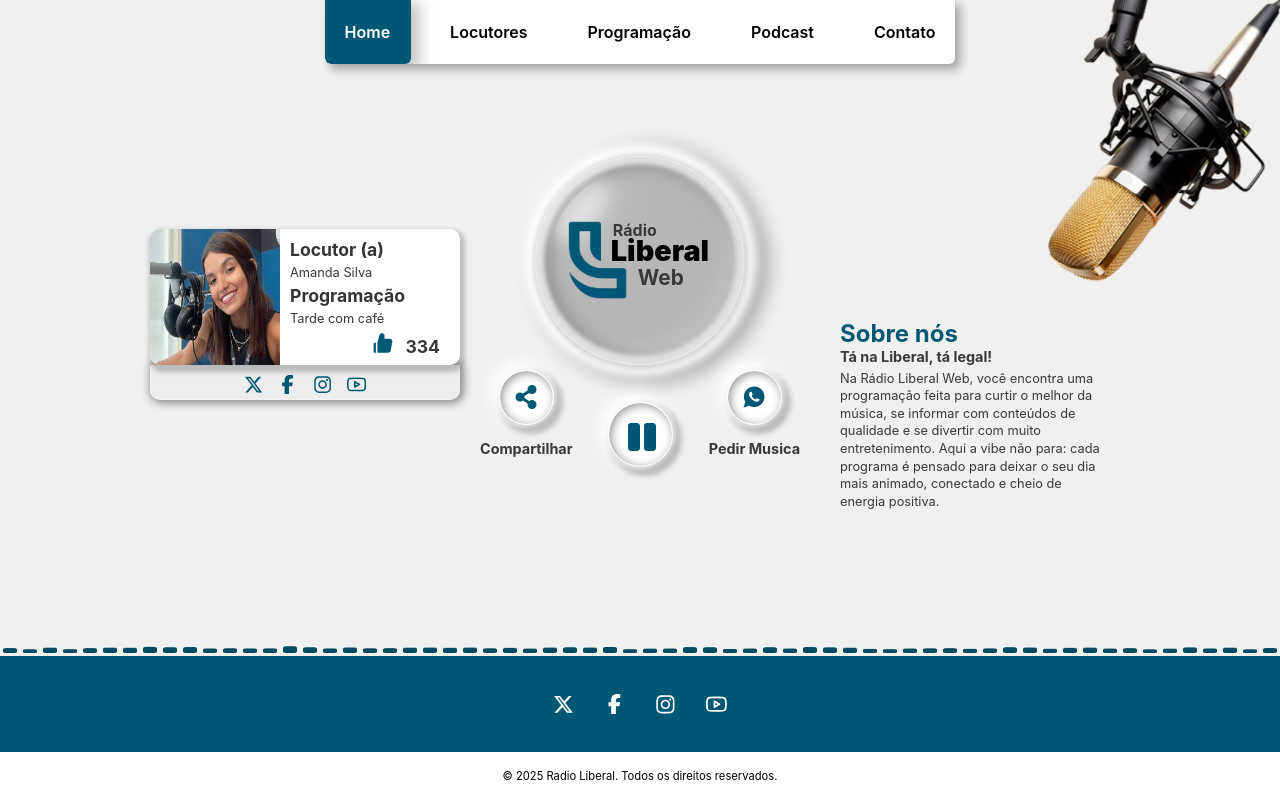
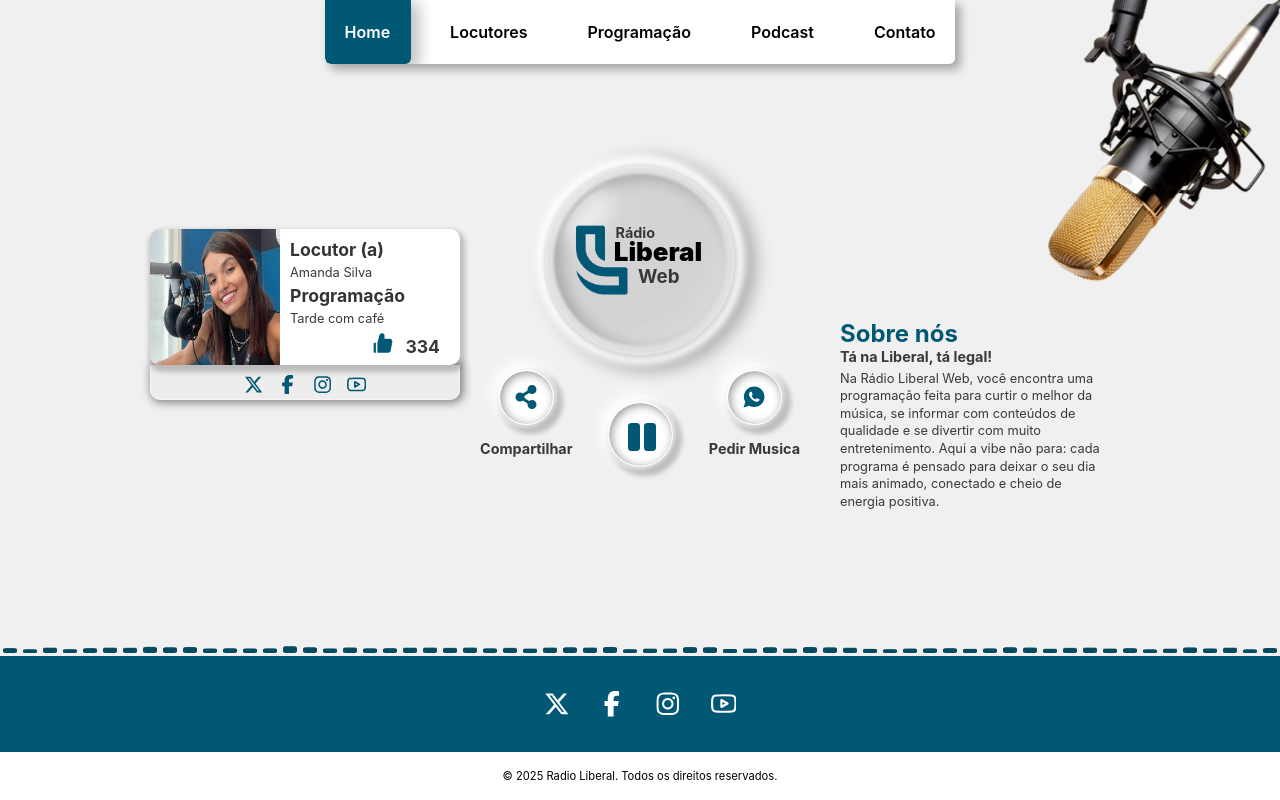
Before and after one commit to ManoelFSS/Liberal-web, a React (Vite) app: page / in a window 1280 px wide. Built offline with nearby package versions, Linux system fonts and the light colour scheme.

Commit message:
fix: style logo

```diff
--- a/src/components/footer/styles.jsx
+++ b/src/components/footer/styles.jsx
@@ -18,7 +18,7 @@ export const Conteiner = styled.footer`
 
 
         .icon {
-            font-size: 1.3rem;
+            font-size: 1.6rem;
             font-weight: 700;
             color: #ffffffff;
             cursor: pointer;
--- a/src/components/logo/styles.jsx
+++ b/src/components/logo/styles.jsx
@@ -5,13 +5,14 @@ export const Container = styled.div`
     align-items: center;
     justify-content: center;
     position: relative;
-    background-color: rgba(0, 0, 0, 0.14);
+    background-color: rgba(255, 255, 255, 0.01);
     padding: 96px;
     position: relative;
     border-radius: 50%;
     border: 1px solid #ffffff;
     box-shadow:inset 8px 5px 16px #00000050, -5px -6px 40px 2px #ffffffff,
     0px 0px 8px 20px #ffffffe5, 10px 4px 20px 20px  #0000005f;
+    transform:scale(0.9);
 
     &::after {
         content: '';
--- a/src/index.css
+++ b/src/index.css
@@ -9,3 +9,27 @@
   font-family: 'Inter', sans-serif;
   outline: none;
 }
+
+body {
+     /* largura da barra */
+    &::-webkit-scrollbar {
+        width: 8px;
+    }
+
+    /* trilho (fundo) */
+    &::-webkit-scrollbar-track {
+        background: #005875;
+        border-radius: 6px;
+    }
+
+    /* parte que desliza */
+    &::-webkit-scrollbar-thumb {
+        background: #038bc1;
+        border-radius: 6px;
+    }
+
+    /* cor quando passa o mouse */
+    &::-webkit-scrollbar-thumb:hover {
+        background: #003f57;
+    }
+}
--- a/src/pages/layout/styles.jsx
+++ b/src/pages/layout/styles.jsx
@@ -7,4 +7,5 @@ export const Container = styled.div`
     justify-content:space-between; ;
     background-color: #f0f0f0ff;
     min-height: 100vh;
+
 `
```
